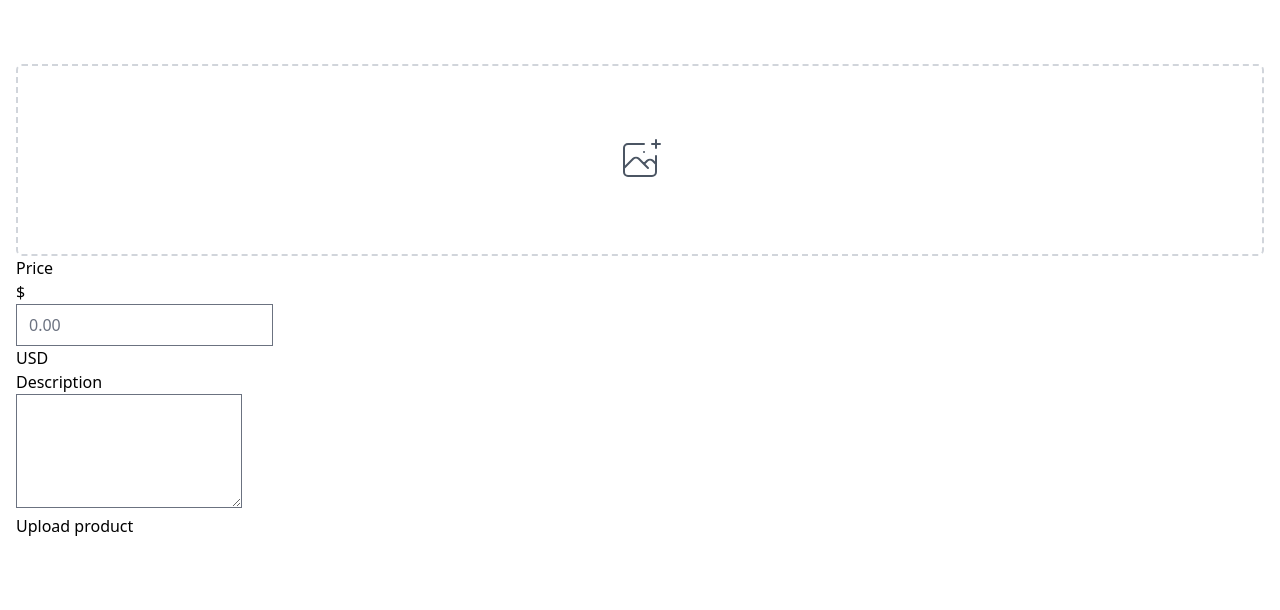
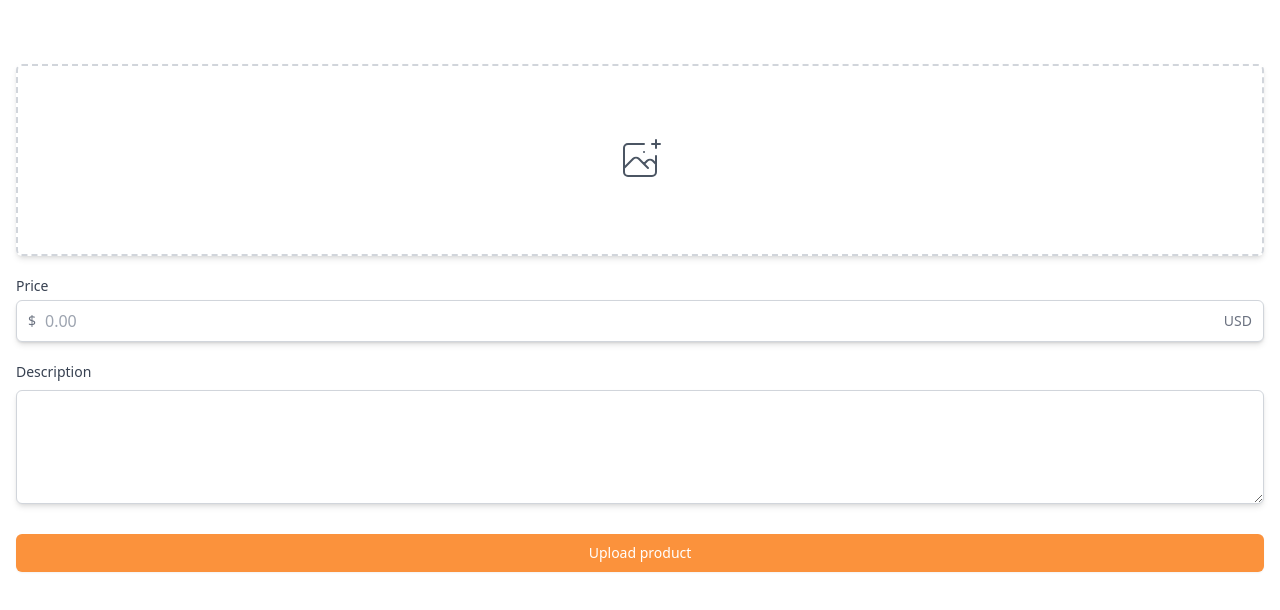
Before and after one commit to chyoni/carrot-market, a Next.js app: page /items/upload in a window 1280 px wide. Shown: the top 610 px of the page. Built offline with nearby package versions, Linux system fonts and the light colour scheme.

Commit message:
#18 Upload Screen

```diff
--- a/pages/items/upload.tsx
+++ b/pages/items/upload.tsx
@@ -6,7 +6,7 @@ const Upload: NextPage = () => {
       <div>
         <label
           className="w-full flex items-center justify-center border-2 border-dashed border-gray-300 h-48 rounded-md
-        text-gray-600 hover:text-orange-300 hover:border-orange-300 cursor-pointer"
+        text-gray-600 hover:text-orange-300 hover:border-orange-300 cursor-pointer shadow-md"
         >
           <svg
             className="h-12 w-12"
@@ -25,25 +25,46 @@ const Upload: NextPage = () => {
           <input className="hidden" type="file" />
         </label>
       </div>
-      <div>
-        <label>Price</label>
-        <div>
-          <div>
-            <span>$</span>
+      <div className="my-5">
+        <label
+          htmlFor="price"
+          className="text-gray-700 text-sm font-medium mb-1 block"
+        >
+          Price
+        </label>
+        <div className="rounded-md relative shadow-sm flex items-center">
+          <div className="absolute left-0 pl-3 flex items-center justify-center pointer-events-none">
+            <span className="text-sm text-gray-500">$</span>
           </div>
-          <input type="text" placeholder="0.00" />
-          <div>
-            <span>USD</span>
+          <input
+            id="price"
+            type="text"
+            placeholder="0.00"
+            className="appearance-none w-full px-3 py-2 border border-gray-300 rounded-md shadow-md pl-7
+               placeholder-gray-400 focus:outline-none focus:ring-orange-300 focus:border-orange-300"
+          />
+          <div className="absolute right-0 pr-3 flex items-center justify-center pointer-events-none">
+            <span className="text-sm text-gray-500">USD</span>
           </div>
         </div>
       </div>
       <div>
-        <label>Description</label>
+        <label className="text-gray-700 text-sm font-medium mb-1 block">
+          Description
+        </label>
         <div>
-          <textarea rows={4} />
+          <textarea
+            rows={4}
+            className="mt-1 shadow-md w-full focus:ring-2 focus:ring-orange-300 rounded-md border-gray-300 focus:border-orange-300"
+          />
         </div>
       </div>
-      <button>Upload product</button>
+      <button
+        className="mt-6 bg-orange-400 hover:bg-orange-400 w-full text-white py-2 px-4
+              border border-transparent rounded-md shadow-sm text-sm font-medium focus:ring-2 focus:ring-offset-2 focus:ring-orange-500 focus:outline-none"
+      >
+        Upload product
+      </button>
     </div>
   );
 };
```
